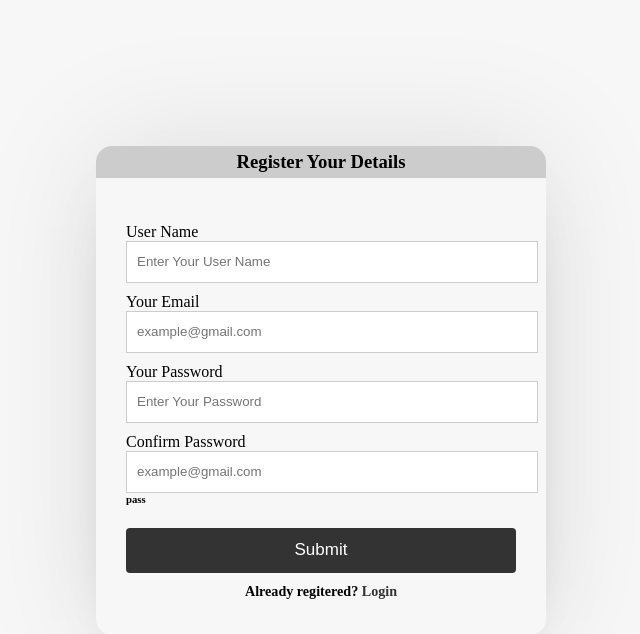
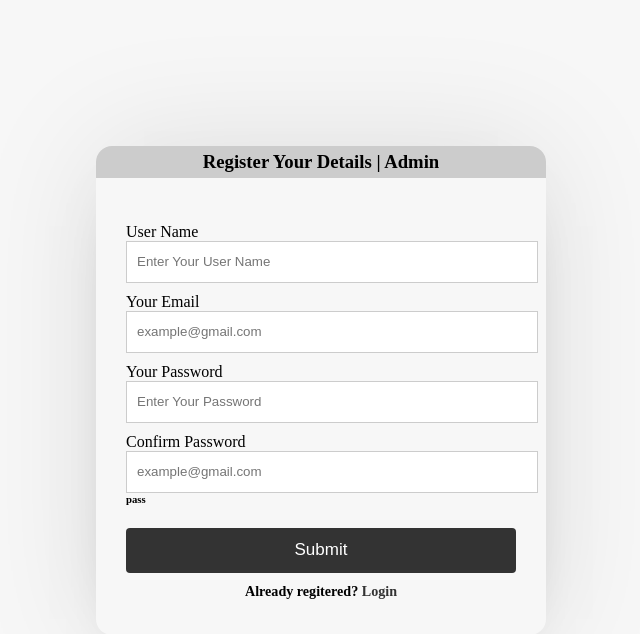
Before and after one commit to Kandy-Hamisi/ThikaShuttles, a PHP site: page /admin/signUp.php in a window 1280 px wide. Shown: the top 634 px of the page, without its empty margins (319-959 px from the left). Run offline with PHP 8.4, Linux system fonts and the light colour scheme; some web fonts are replaced.

Commit message:
Update: changed admin look at login and registration page

```diff
--- a/admin/login.php
+++ b/admin/login.php
@@ -5,7 +5,7 @@
     <section class="form-section">
         <div class="myCard">
             <div class="form-header">
-                <h3>Login Your Details</h3>
+                <h3>Login Your Details | Admin</h3>
             </div>
             <form action="" method="POST">
                 <div class="error-text">This is an error text</div>
--- a/admin/signUp.php
+++ b/admin/signUp.php
@@ -4,7 +4,7 @@
     <section class="form-section">
         <div class="myCard">
             <div class="form-header">
-                <h3>Register Your Details</h3>
+                <h3>Register Your Details | Admin</h3>
             </div>
             <form action="" method="POST">
                 <div class="error-text"></div>
```
